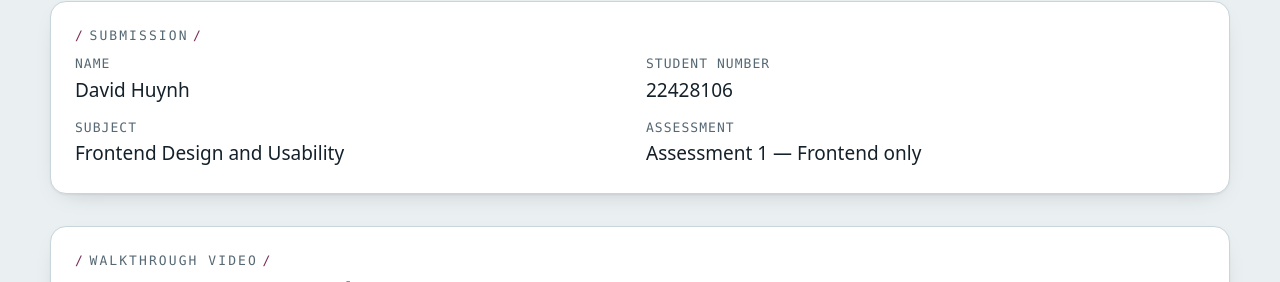
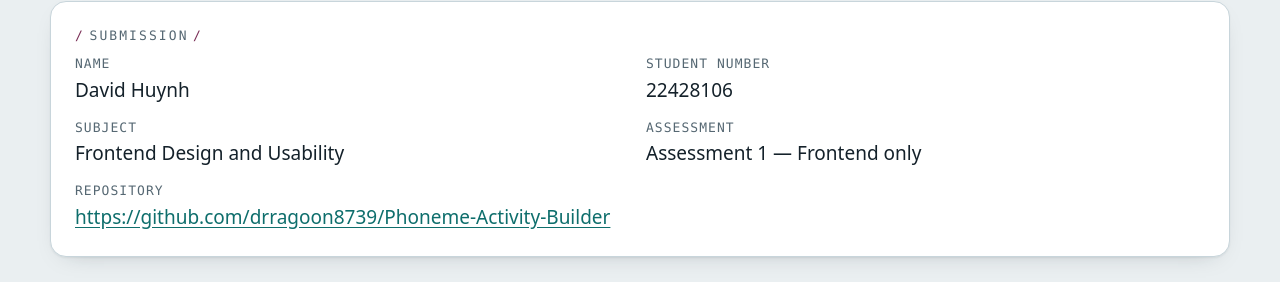
Before and after one commit to drragoon8739/Phoneme-Activity-Builder, a Next.js app: page /about in a window 1280 px wide. Shown: the part 307-589 px from the top of the page. Built offline with nearby package versions, Linux system fonts and the light colour scheme; no server answers.

Commit message:
Fix walkthrough video embed URL

```diff
--- a/src/data/student.js
+++ b/src/data/student.js
@@ -14,9 +14,9 @@ export const STUDENT = {
   institution: 'La Trobe University',
   // Paste the share link for your walkthrough video (YouTube unlisted,
   // OneDrive, Google Drive, etc.). Leave blank to hide the embed.
-  videoUrl: '',
+  videoUrl: 'https://www.youtube.com/embed/4pxBZUdfhkM',
   // Paste your public repository URL.
-  repoUrl: '',
+  repoUrl: 'https://github.com/drragoon8739/Phoneme-Activity-Builder',
 };
 
 export const STUDENT_CREDIT = `${STUDENT.name} · ${STUDENT.studentNumber}`;
```
